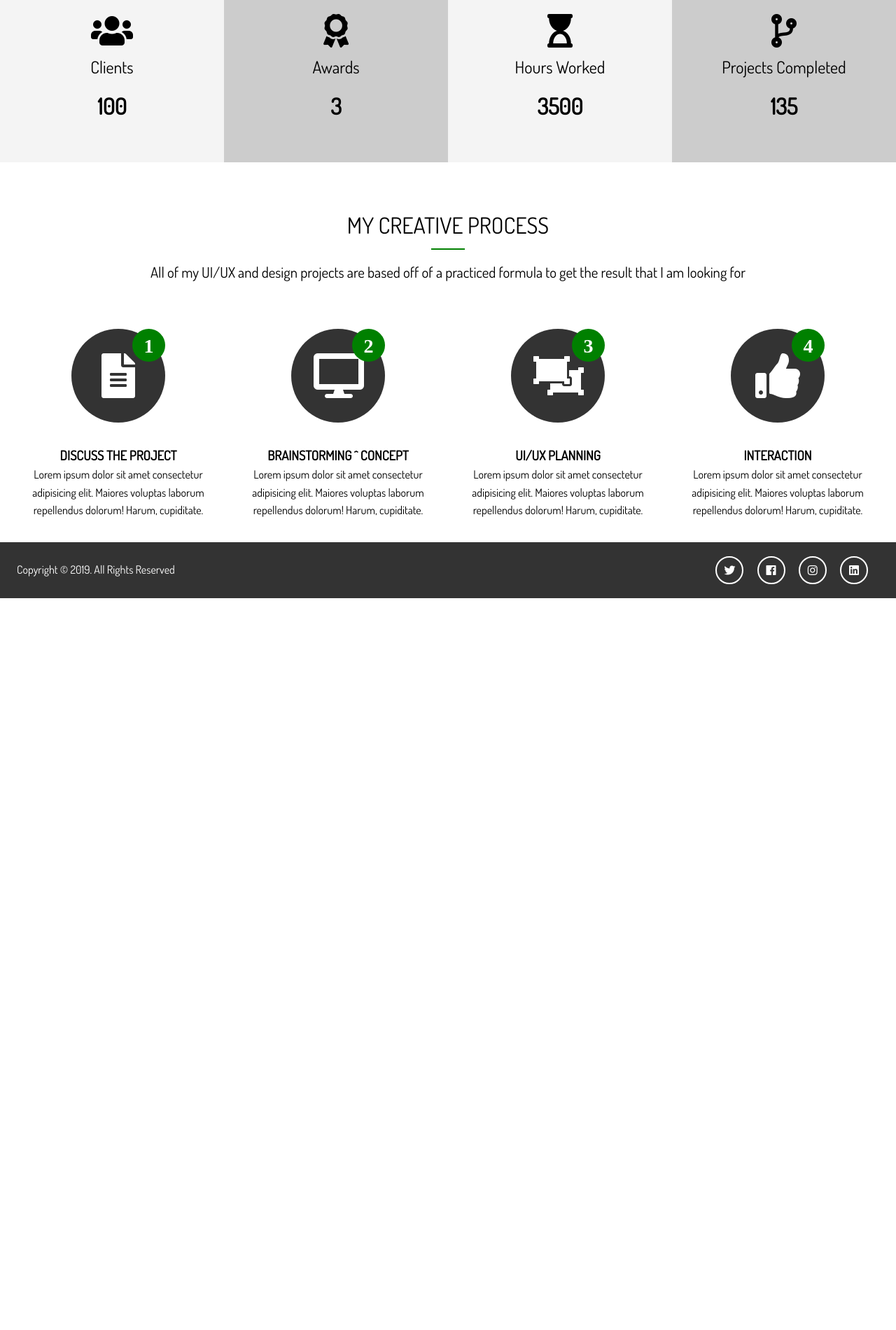
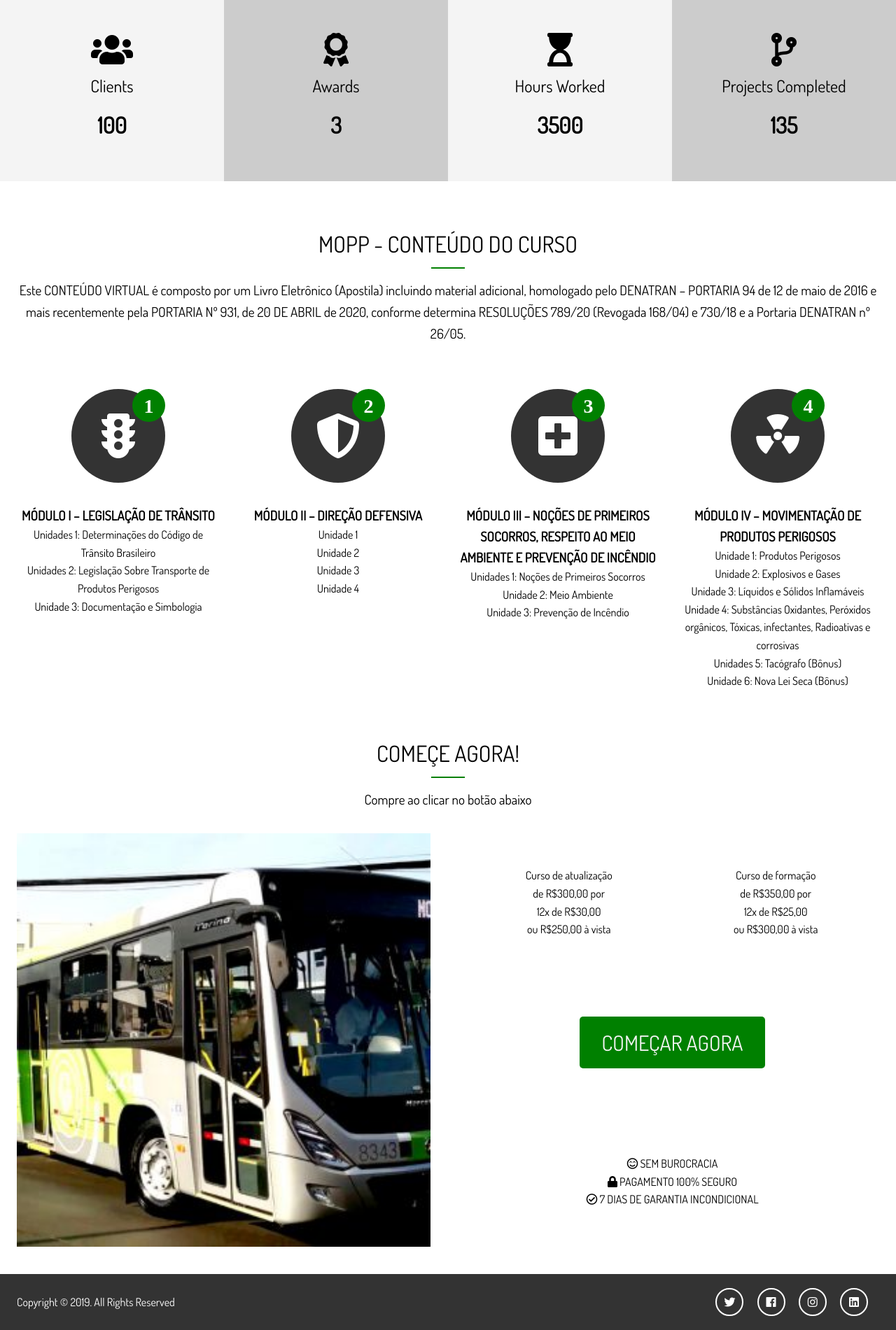
Before and after one commit to Paulottavaress/despachantt-website, a PHP site: page /Projetos/index.html in a window 1280 px wide. Shown: the part 3564-5465 px from the top of the page at 70% size. Before the commit the page ends 4419 px from the top, so only its background shows below. Run offline with PHP 8.4, Linux system fonts and the light colour scheme.

```diff
--- a/css/main.css
+++ b/css/main.css
@@ -15,7 +15,7 @@
 }
 
 .btn-main {
-  color: #333;
+  color: #f4f4f4;
   background-color: green;
 }
 
@@ -58,7 +58,7 @@ input[class^='btn-']:hover {
 }
 
 .lead {
-  font-size: 1.3rem;
+  font-size: 1.2rem;
   margin-bottom: 2rem;
 }
 
@@ -113,6 +113,34 @@ input[class^='btn-']:hover {
   background: green;
   display: block;
   margin: 0 auto 1rem auto;
+}
+
+.color-main {
+  color: green;
+}
+
+.color-secondary {
+  color: yellow;
+}
+
+.color-tertiary {
+  color: blue;
+}
+
+.color-attention {
+  color: red;
+}
+
+.color-light {
+  color: #f4f4f4;
+}
+
+.color-medium {
+  color: #ccc;
+}
+
+.color-dark {
+  color: #333;
 }
 
 .items {
@@ -625,7 +653,7 @@ img {
           align-items: center;
 }
 
-#about-d .testimonials p {
+#about-d .testimonials .testimonials-videos {
   border: 1px solid #ccc;
   border-radius: 5px;
   padding: 0.5rem;
@@ -733,6 +761,49 @@ img {
   background: green;
 }
 
+.payment {
+  display: -ms-grid;
+  display: grid;
+  -ms-grid-columns: (1fr)[2];
+      grid-template-columns: repeat(2, 1fr);
+  grid-gap: 50px;
+}
+
+.payment .payment-area {
+  display: -ms-grid;
+  display: grid;
+  -ms-grid-rows: (1fr)[3];
+      grid-template-rows: repeat(3, 1fr);
+}
+
+.payment .payment-area .payment-type {
+  display: -ms-grid;
+  display: grid;
+  -ms-grid-columns: (1fr)[2];
+      grid-template-columns: repeat(2, 1fr);
+}
+
+.payment .payment-area .payment-type .payment-price-a {
+  margin: auto;
+}
+
+.payment .payment-area .payment-type .payment-price-b {
+  margin: auto;
+}
+
+.payment .payment-area .payment-button {
+  margin: auto;
+}
+
+.payment .payment-area .payment-button a {
+  font-size: 30px;
+  border-radius: 5px;
+}
+
+.payment .payment-area .payment-warranty {
+  margin: auto;
+}
+
 @media (max-width: 800px) {
   #header-home {
     height: 30rem;
--- a/index.html
+++ b/index.html
@@ -189,48 +189,36 @@
           <p class="lead text-center">Dá uma olhada no que dizem alguns dos nossos clientes...</p>
           <div class="testimonials">
             <div>
-              <p>
-                Lorem ipsum dolor sit amet consectetur adipisicing elit.
-                Voluptates officiis quia nostrum nam ab vel laudantium, ea,
-                corrupti culpa illum soluta ipsam eos, eius ad error voluptate
-                sint? Non, fugit!
-              </p>
+              <div class="testimonials-videos">
+                <iframe src="https://www.youtube.com/embed/LiJgcDgx3Xk" title="YouTube video player" frameborder="0" allow="accelerometer; autoplay; clipboard-write; encrypted-media; gyroscope; picture-in-picture" allowfullscreen></iframe>
+              </div>
               <ul>
                 <li><img src="img/testimonials//person1.jpg" alt="" /></li>
                 <li>Pedro Pena, Cuiabá - MT</li>
               </ul>
             </div>
             <div>
-              <p>
-                Lorem ipsum dolor sit amet consectetur adipisicing elit.
-                Voluptates officiis quia nostrum nam ab vel laudantium, ea,
-                corrupti culpa illum soluta ipsam eos, eius ad error voluptate
-                sint? Non, fugit!
-              </p>
+              <div class="testimonials-videos">
+                <iframe src="https://www.youtube.com/embed/LiJgcDgx3Xk" title="YouTube video player" frameborder="0" allow="accelerometer; autoplay; clipboard-write; encrypted-media; gyroscope; picture-in-picture" allowfullscreen></iframe>
+              </div>
               <ul>
                 <li><img src="img/testimonials//person2.jpg" alt="" /></li>
                 <li>Marta Santos, Campo Grande - MS</li>
               </ul>
             </div>
             <div>
-              <p>
-                Lorem ipsum dolor sit amet consectetur adipisicing elit.
-                Voluptates officiis quia nostrum nam ab vel laudantium, ea,
-                corrupti culpa illum soluta ipsam eos, eius ad error voluptate
-                sint? Non, fugit!
-              </p>
+              <div class="testimonials-videos">
+                <iframe src="https://www.youtube.com/embed/LiJgcDgx3Xk" title="YouTube video player" frameborder="0" allow="accelerometer; autoplay; clipboard-write; encrypted-media; gyroscope; picture-in-picture" allowfullscreen></iframe>
+              </div>
               <ul>
                 <li><img src="img/testimonials//person3.jpg" alt="" /></li>
                 <li>Gilberto Fraga, Porto Velho - RO</li>
               </ul>
             </div>
             <div>
-              <p>
-                Lorem ipsum dolor sit amet consectetur adipisicing elit.
-                Voluptates officiis quia nostrum nam ab vel laudantium, ea,
-                corrupti culpa illum soluta ipsam eos, eius ad error voluptate
-                sint? Non, fugit!
-              </p>
+              <div class="testimonials-videos">
+                <iframe src="https://www.youtube.com/embed/LiJgcDgx3Xk" title="YouTube video player" frameborder="0" allow="accelerometer; autoplay; clipboard-write; encrypted-media; gyroscope; picture-in-picture" allowfullscreen></iframe>
+              </div>
               <ul>
                 <li><img src="img/testimonials//person4.jpg" alt="" /></li>
                 <li>Cléber Alvez, Palmas - TO</li>
@@ -277,54 +265,88 @@
     <!-- Section C: Process -->
     <section id="home-c" class="text-center py-2">
       <div class="container">
-        <h2 class="section-title">
-          My Creative Process
-        </h2>
+        <h2 class="section-title">MOPP - Conteúdo do curso</h2>
         <div class="bottom-line"></div>
-        <p class="lead">
-          All of my UI/UX and design projects are based off of a practiced
-          formula to get the result that I am looking for
-        </p>
+        <p class="lead">Este CONTEÚDO VIRTUAL é composto por um Livro Eletrônico (Apostila) incluindo material adicional, homologado pelo DENATRAN – PORTARIA 94 de 12 de maio de 2016 e mais recentemente pela PORTARIA Nº 931, de 20 DE ABRIL de 2020, conforme determina RESOLUÇÕES 789/20 (Revogada 168/04) e 730/18 e a Portaria DENATRAN nº 26/05.</p>
       <div class="process">
           <div>
-            <i class="fas fa-file-alt fa-4x process-icon my-2">
+            <i class="fas fa-traffic-light fa-4x process-icon my-2">
               <div class="process-step">1</div>
             </i>
-            <h3>Discuss The Project</h3>
-            <p>
-              Lorem ipsum dolor sit amet consectetur adipisicing elit. Maiores
-              voluptas laborum repellendus dolorum! Harum, cupiditate.
-            </p>
+            <h3>Módulo I – Legislação de Trânsito</h3>
+            <p>Unidades 1: Determinações do Código de Trânsito Brasileiro</p>
+            <p>Unidades 2: Legislação Sobre Transporte de Produtos Perigosos</p>
+            <p>Unidade 3: Documentação e Simbologia</p>
           </div>
           <div>
-            <i class="fas fa-desktop fa-4x process-icon my-2">
+            <i class="fas fa-shield-alt fa-4x process-icon my-2">
               <div class="process-step">2</div>
             </i>
-            <h3>Brainstorming ^ Concept</h3>
-            <p>
-              Lorem ipsum dolor sit amet consectetur adipisicing elit. Maiores
-              voluptas laborum repellendus dolorum! Harum, cupiditate.
-            </p>
+            <h3>MÓDULO II – DIREÇÃO DEFENSIVA</h3>
+            <p>Unidade 1</p>
+            <p>Unidade 2</p>
+            <p>Unidade 3</p>
+            <p>Unidade 4</p>
           </div>
           <div>
-            <i class="fas fa-object-ungroup fa-4x process-icon my-2">
+            <i class="fas fa-plus-square fa-4x process-icon my-2">
               <div class="process-step">3</div>
             </i>
-            <h3>UI/UX Planning</h3>
-            <p>
-              Lorem ipsum dolor sit amet consectetur adipisicing elit. Maiores
-              voluptas laborum repellendus dolorum! Harum, cupiditate.
-            </p>
+            <h3>MÓDULO III – NOÇÕES DE PRIMEIROS SOCORROS, RESPEITO AO MEIO AMBIENTE E PREVENÇÃO DE INCÊNDIO</h3>
+            <p>Unidades 1: Noções de Primeiros Socorros</p>
+            <p>Unidade 2: Meio Ambiente</p>
+            <p>Unidade 3: Prevenção de Incêndio</p>
           </div>
           <div>
-            <i class="fas fa-thumbs-up fa-4x process-icon my-2">
+            <i class="fas fa-radiation fa-4x process-icon my-2">
               <div class="process-step">4</div>
             </i>
-            <h3>Interaction</h3>
-            <p>
-              Lorem ipsum dolor sit amet consectetur adipisicing elit. Maiores
-              voluptas laborum repellendus dolorum! Harum, cupiditate.
-            </p>
+            <h3>MÓDULO IV – MOVIMENTAÇÃO DE PRODUTOS PERIGOSOS</h3>
+            <p>Unidade 1: Produtos Perigosos</p>
+            <p>Unidade 2: Explosivos e Gases</p>
+            <p>Unidade 3: Líquidos e Sólidos Inflamáveis</p>
+            <p>Unidade 4: Substâncias Oxidantes, Peróxidos orgânicos, Tóxicas, infectantes, Radioativas e corrosivas</p>
+            <p>Unidades 5: Tacógrafo (Bônus)</p>
+            <p>Unidade 6: Nova Lei Seca (Bônus)</p>
+          </div>
+        </div>
+      </div>
+    </section>
+
+    <!-- Section C: Process -->
+    <section id="home-c" class="text-center py-2">
+      <div class="container">
+        <h2 class="section-title">Começe agora!</h2>
+        <div class="bottom-line"></div>
+        <p class="lead">Compre ao clicar no botão abaixo</p>
+          <div class="payment">
+            <div class="payment-info">
+              <img src="img/courses/CCTCP.jpeg">
+            </div>
+            <div class="payment-area">
+              <div class="payment-type">
+                <div class="payment-price-a">
+                  <p class="payment-name">Curso de atualização</p>
+                  <p class="payment-discount">de R$300,00 por</p>
+                  <p class="payment-installments">12x de R$30,00</p>
+                  <p class="payment-in-cash">ou R$250,00 à vista</p>
+                </div>
+                <div class="payment-price-b">
+                  <p class="payment-name">Curso de formação</p>
+                  <p class="payment-discount">de R$350,00 por</p>
+                  <p class="payment-installments">12x de R$25,00</p>
+                  <p class="payment-in-cash">ou R$300,00 à vista</p>
+                </div>
+              </div>
+              <div class="payment-button">
+                <a href="about.html" class="btn-main">COMEÇAR AGORA</a>
+              </div>
+              <div class="payment-warranty">
+                <p><i class="far fa-smile-beam fa-1x"></i>  SEM BUROCRACIA</p>
+                <p><i class="fas fa-lock fa-1x"></i>  PAGAMENTO 100% SEGURO</p>
+                <p><i class="far fa-check-circle fa-1x"></i>  7 DIAS DE GARANTIA INCONDICIONAL</p>
+              </div>
+            </div>
           </div>
         </div>
       </div>
@@ -342,7 +364,6 @@
         </div>
       </div>
     </footer>
-
     <!-- Type Effect Tutorial: https://www.youtube.com/watch?v=POX3dT-pB4E -->
     <script src="js/typewriter.js"></script>
   </body>
--- a/scss/_utilities.scss
+++ b/scss/_utilities.scss
@@ -17,7 +17,7 @@
 .btn {
   &-main {
     @extend %btn-shared;
-    color: #333;
+    color: $light-color;
     background-color: $main-color;
   }
 
@@ -63,7 +63,7 @@ input[class^='btn-']:hover {
 }
 
 .lead {
-  font-size: 1.3rem;
+  font-size: 1.2rem;
   margin-bottom: 2rem;
 }
 
@@ -119,3 +119,27 @@ input[class^='btn-']:hover {
   display: block;
   margin: 0 auto 1rem auto;
 }
+
+.color{
+  &-main{
+    color: $main-color;
+  }
+  &-secondary{
+    color: $secondary-color;
+  }
+  &-tertiary{
+    color: $tertiary-color;
+  }
+  &-attention{
+    color: $attention-color;
+  }
+  &-light{
+    color: $light-color;
+  }
+  &-medium{
+    color: $medium-color;
+  }
+  &-dark{
+    color: $dark-color;
+  }
+}
--- a/scss/main.scss
+++ b/scss/main.scss
@@ -363,7 +363,7 @@ img {
         align-items: center;
       }
 
-      p {
+      .testimonials-videos {
         border: 1px solid $medium-color;
         border-radius: 5px;
         padding: 0.5rem;
@@ -464,5 +464,39 @@ img {
   }
 }
 
+// Payment Area
+
+.payment {
+  display: grid;
+  grid-template-columns: repeat(2, 1fr);
+  grid-gap: 50px;
+  .payment-area{
+    display: grid;
+    grid-template-rows: repeat(3, 1fr);
+    .payment-type{
+      display: grid;
+      grid-template-columns: repeat(2, 1fr);
+      .payment-price{
+        &-a{
+          margin:auto;
+        }
+        &-b{
+          margin:auto;
+        }
+      }
+    }
+    .payment-button{
+      margin: auto;
+      a{
+        font-size: 30px;
+        border-radius: 5px;
+      }
+    }
+    .payment-warranty{
+      margin: auto;
+    }
+  }
+}
+
 // Import Media Queries
 @import 'media';
```
Also changed, not shown: about.html (+0 -165 lines), config.php (added, +16 -0 lines), index.php (added, +21 -0 lines), js/custom.js (added, +12 -0 lines), payment.php (added, +21 -0 lines).
